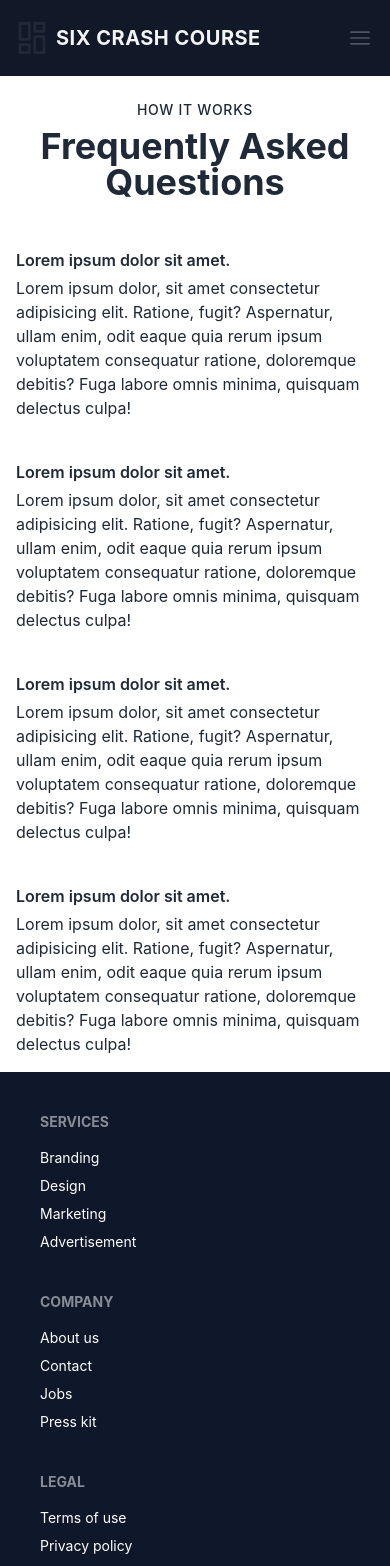
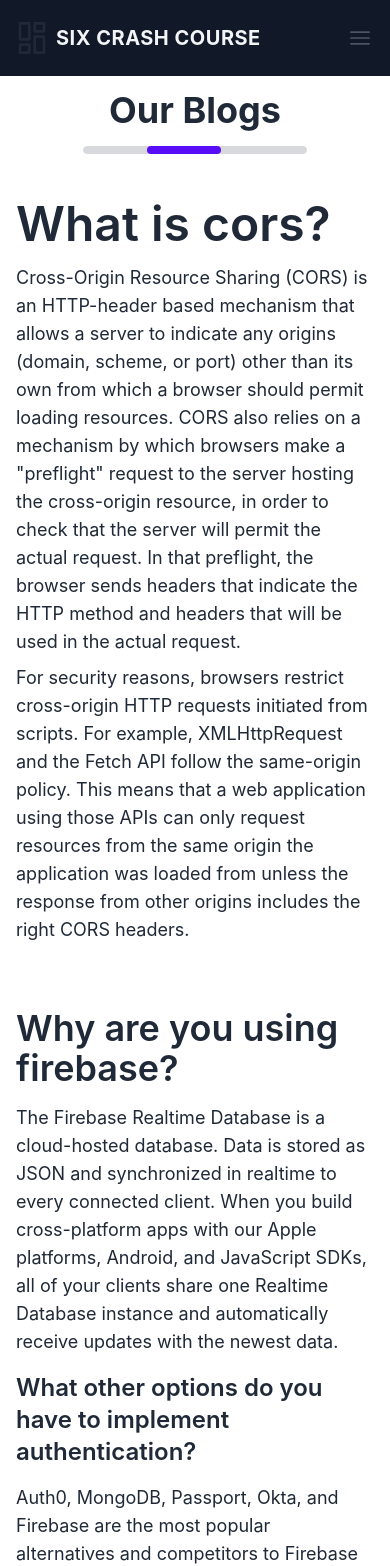
Before and after one commit to ikbal-mondal/Six-crash-course-client, a React (Create React App) app: page /blog in a window 390 px wide. Shown: the top 1566 px of the page. Built offline with nearby package versions, Linux system fonts and the light colour scheme; no server answers.

Commit message:
reate blogs content

```diff
--- a/src/App.js
+++ b/src/App.js
@@ -52,13 +52,13 @@
 
                return fetch(`http://localhost:5000/category/${params.checkOutId}`)
             },
-            element:<CheckOut></CheckOut>
+            element:<PrivateRoute><CheckOut></CheckOut></PrivateRoute>
           },
 
 
           {
             path:'/faq',
-            element: <PrivateRoute><FAQ></FAQ></PrivateRoute>
+            element:<FAQ></FAQ>
           },
           {
             path:'/blog',
--- a/src/Components/Header/HeaderTopic/Blog.js
+++ b/src/Components/Header/HeaderTopic/Blog.js
@@ -1,32 +1,112 @@
-import React from 'react';
+import React from "react";
 
 const Blog = () => {
   return (
     <div>
       <section className="dark:bg-gray-800 dark:text-gray-100">
         <div className="container flex flex-col justify-center p-4 mx-auto md:p-8">
-		<p className="p-2 text-sm font-medium tracking-wider text-center uppercase">How it works</p>
-		<h2 className="mb-12 text-4xl font-bold leading-none text-center sm:text-5xl">Frequently Asked Questions</h2>
+          <h2 className="mb-2 text-4xl font-bold leading-none text-center sm:text-5xl">
+            Our Blogs
+          </h2>
+          <div className="text-center mb-6">
+            <progress className="progress w-56  progress-primary "></progress>
+          </div>
           <div className="grid gap-10 md:gap-8 sm:p-3 md:grid-cols-2 lg:px-12 xl:px-32">
             <div>
-				<h3 className="font-semibold">Lorem ipsum dolor sit amet.</h3>
-				<p className="mt-1 dark:text-gray-400">Lorem ipsum dolor, sit amet consectetur adipisicing elit. Ratione, fugit? Aspernatur, ullam enim, odit eaque quia rerum ipsum voluptatem consequatur ratione, doloremque debitis? Fuga labore omnis minima, quisquam delectus culpa!</p>
+              <h3 className="font-semibold my-4 text-5xl">What is cors?</h3>
+              <p className="mt-1 my-2 text-lg dark:text-gray-400">
+                Cross-Origin Resource Sharing (CORS) is an HTTP-header based
+                mechanism that allows a server to indicate any origins (domain,
+                scheme, or port) other than its own from which a browser should
+                permit loading resources. CORS also relies on a mechanism by
+                which browsers make a "preflight" request to the server hosting
+                the cross-origin resource, in order to check that the server
+                will permit the actual request. In that preflight, the browser
+                sends headers that indicate the HTTP method and headers that
+                will be used in the actual request.
+              </p>
+              <p className="mt-1 my-2 text-lg dark:text-gray-400">
+                For security reasons, browsers restrict cross-origin HTTP
+                requests initiated from scripts. For example, XMLHttpRequest and
+                the Fetch API follow the same-origin policy. This means that a
+                web application using those APIs can only request resources from
+                the same origin the application was loaded from unless the
+                response from other origins includes the right CORS headers.
+              </p>
             </div>
             <div>
-				<h3 className="font-semibold">Lorem ipsum dolor sit amet.</h3>
-				<p className="mt-1 dark:text-gray-400">Lorem ipsum dolor, sit amet consectetur adipisicing elit. Ratione, fugit? Aspernatur, ullam enim, odit eaque quia rerum ipsum voluptatem consequatur ratione, doloremque debitis? Fuga labore omnis minima, quisquam delectus culpa!</p>
+              <h3 className="font-semibold my-4 text-4xl">
+                Why are you using firebase?
+              </h3>
+              <p className="mt-1 my-2 text-lg dark:text-gray-400">
+                The Firebase Realtime Database is a cloud-hosted database. Data
+                is stored as JSON and synchronized in realtime to every
+                connected client. When you build cross-platform apps with our
+                Apple platforms, Android, and JavaScript SDKs, all of your
+                clients share one Realtime Database instance and automatically
+                receive updates with the newest data.
+              </p>
+              <h3 className="font-semibold my-4 text-2xl">
+                What other options do you have to implement authentication?
+              </h3>
+              <p className="mt-1 my-2 text-lg dark:text-gray-400">
+                Auth0, MongoDB, Passport, Okta, and Firebase are the most
+                popular alternatives and competitors to Firebase Authentication.
+              </p>
+              <p className="mt-1 my-2 text-lg dark:text-gray-400">
+                Authentication factors can be classified into three groups:
+                something you know: a password or personal identification number
+                (PIN); something you have: a token, such as bank card; something
+                you are: biometrics, such as fingerprints and voice recognition.
+              </p>
+            </div>
+            <div className="">
+              <h3 className="font-semibold mb-3 text-4xl">
+                How does the private route work?
+              </h3>
+              <p className="mt-1 text-lg my-2 dark:text-gray-400">
+                Lorem ipsum dolor, sit amet Private Routes in React Router (also
+                called Protected Routes) require a user being authorized to
+                visit a route (read: page). So if a user is not authorized for a
+                specific page, they cannot access it. The most common example is
+                authentication in a React application where a user can only
+                access the protected pages when they are authorized (which means
+                in this case being authenticated). Authorization goes beyond
+                authentication though. For example, a user can also have roles
+                and permissions which give a user access to specific areas of
+                the application.
+              </p>
             </div>
             <div>
-				<h3 className="font-semibold">Lorem ipsum dolor sit amet.</h3>
-				<p className="mt-1 dark:text-gray-400">Lorem ipsum dolor, sit amet consectetur adipisicing elit. Ratione, fugit? Aspernatur, ullam enim, odit eaque quia rerum ipsum voluptatem consequatur ratione, doloremque debitis? Fuga labore omnis minima, quisquam delectus culpa!</p>
-			</div>
-			<div>
-				<h3 className="font-semibold">Lorem ipsum dolor sit amet.</h3>
-				<p className="mt-1 dark:text-gray-400">Lorem ipsum dolor, sit amet consectetur adipisicing elit. Ratione, fugit? Aspernatur, ullam enim, odit eaque quia rerum ipsum voluptatem consequatur ratione, doloremque debitis? Fuga labore omnis minima, quisquam delectus culpa!</p>
+              <h3 className="font-semibold my-4 text-4xl">What is Node? </h3>
+              <p className="mt-1 text-lg my-2 dark:text-gray-400">
+                Lorem ipsum dolor, sit amet Node allows developers to write
+                JavaScript code that runs directly in a computer process itself
+                instead of in a browser. Node can, therefore, be used to write
+                server-side applications with access to the operating system,
+                file system, and everything else required to build
+                fully-functional applications.
+              </p>
+              <h3 className="font-semibold my-4 text-2xl">
+                How does Node work?{" "}
+              </h3>
+              <p className="mt-1 text-lg my-2 dark:text-gray-400">
+                It is a used as backend service where javascript works on the
+                server-side of the application. This way javascript is used on
+                both frontend and backend. Node. js runs on chrome v8 engine
+                which converts javascript code into machine code, it is highly
+                scalable, lightweight, fast, and data-intensive.
+              </p>
             </div>
           </div>
         </div>
       </section>
+      <div className="">
+        <img
+          src="https://www.travelpayouts.com/blog/wp-content/uploads/2020/01/guest-blogging.jpg"
+          alt=""
+        />
+      </div>
     </div>
   );
 };
--- a/src/Components/Header/HeaderTopic/FAQ.js
+++ b/src/Components/Header/HeaderTopic/FAQ.js
@@ -5,8 +5,8 @@
         <div>
            <section className="dark:bg-gray-800 dark:text-gray-100">
 	<div className="container flex flex-col justify-center px-4 py-8 mx-auto md:p-8">
-		<h2 className="text-2xl font-semibold sm:text-4xl">Frequently Asked Questions</h2>
-		<p className="mt-4 mb-8 dark:text-gray-400">Sagittis tempor donec id vestibulum viverra. Neque condimentum primis orci at lacus amet bibendum.</p>
+		<h2 className="text-2xl font-semibold sm:text-4xl text-center mb-5">Frequently Asked Questions</h2>
+
 		<div className="space-y-4">
 			<details className="w-full border rounded-lg">
 				<summary className="px-4 py-6 focus:outline-none focus-visible:ring-violet-400">Ex orci laoreet egestas sapien magna egestas scelerisque?</summary>
```
Also changed, not shown: src/Components/Header/Header.js (+120 -77 lines), src/Course/DetailsCourseInfo.js (+26 -15 lines), src/Register_And_Login/LogIn/Login.js (+81 -56 lines), src/Register_And_Login/Register/Register.js (+65 -43 lines). Lines whose indentation alone changed are shown as unchanged.
